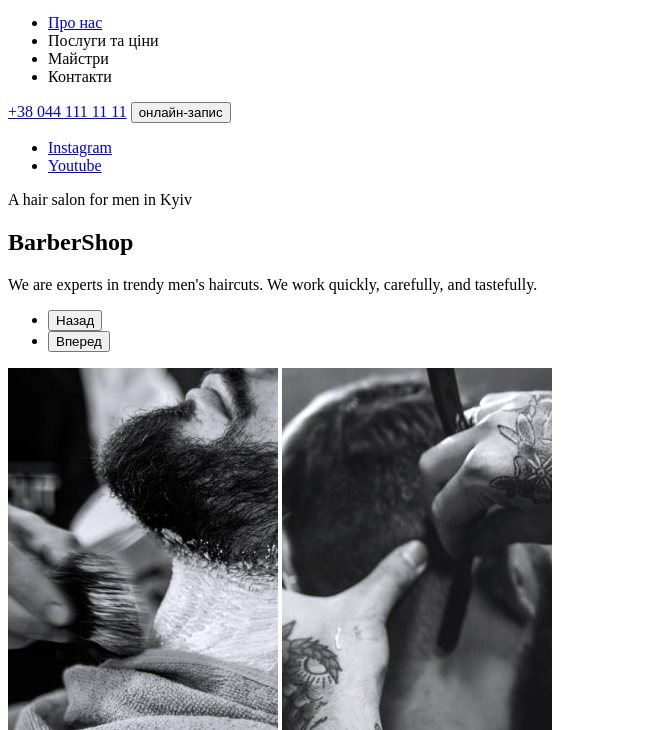
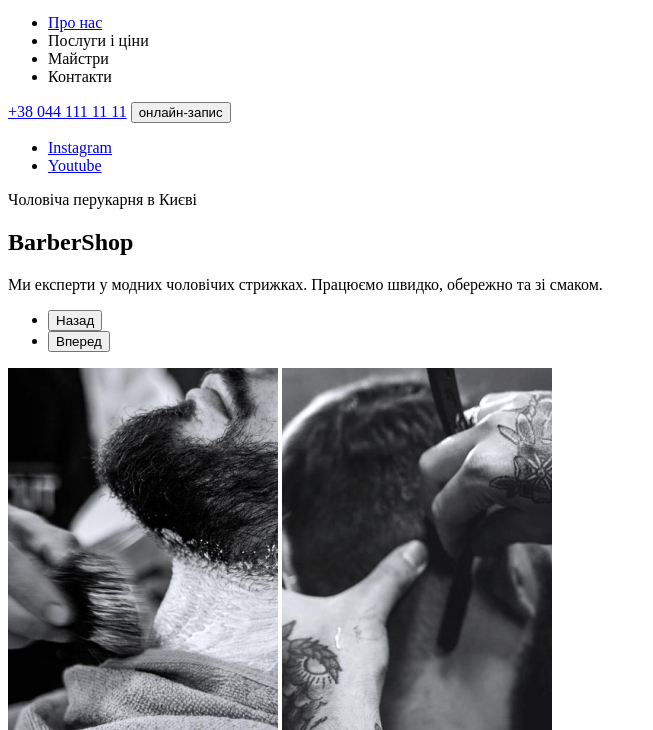
Before and after one commit to Marta-Pro/goit-homework-02., a plain HTML site: page index.html in a window 1280 px wide. Shown: the part 70-800 px from the top of the page, without its empty margins (0-653 px from the left). Drawn offline with Linux system fonts and the light colour scheme.

Commit message:
update index html

```diff
--- a/index.html
+++ b/index.html
@@ -12,7 +12,7 @@
         <a href="#"> <img src="./imeges/logo.svg" alt="BarberShop logo" /></a>
         <ul>
           <li><a href="#">Про нас</a></li>
-          <li><a href="#"></a>Послуги та ціни</li>
+          <li><a href="#"></a>Послуги і ціни</li>
           <li><a href="#"></a>Майстри</li>
           <li><a href="#"></a>Контакти</li>
         </ul>
@@ -26,11 +26,11 @@
           <li><a href="#">Instagram</a></li>
           <li><a href="#">Youtube</a></li>
         </ul>
-        <p>A hair salon for men in Kyiv</p>
+        <p>Чоловіча перукарня в Києві</p>
         <h1>BarberShop</h1>
         <p>
-          We are experts in trendy men's haircuts. We work quickly, carefully,
-          and tastefully.
+          Ми експерти у модних чоловічих стрижках. Працюємо швидко, обережно та
+          зі смаком.
         </p>
         <ul>
           <li><button>Назад</button></li>
```
